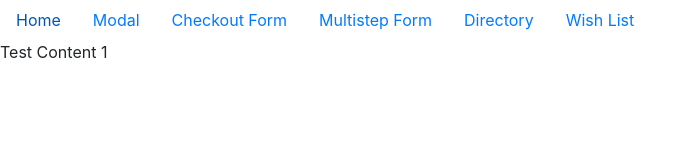
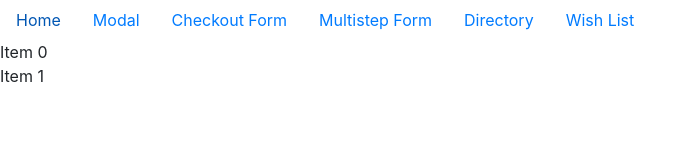
Before and after one commit to pferlito/react-examples, a React (Create React App) app: page /wishlist in a window 1280 px wide. Shown: the top 160 px of the page, without its empty margins (0-696 px from the left). Built offline with nearby package versions, Linux system fonts and the light colour scheme; the HTML template or start-up script is replaced by a standard one.

Commit message:
Code factoring.

```diff
--- a/src/routes/WishlistPage.js
+++ b/src/routes/WishlistPage.js
@@ -7,25 +7,41 @@ export default function WishlistPage() {
     console.log('on drag end');
   }
 
+  const initial = Array.from({ length: 10 }, (v, k) => k).map(k => {
+    return {
+      id: `id-${k}`,
+      content: `Item ${k}`
+    };
+  });
+
+  console.log(initial);
+
+  function WishListItem({ item, index }) {
+    return (
+      <Draggable draggableId={item.id} index={index}>
+        {provided => (
+          <div
+            ref={provided.innerRef}
+            {...provided.draggableProps}
+            {...provided.dragHandleProps}
+          >
+            {item.content}
+          </div>
+        )}
+      </Draggable>
+    );
+  }
+
   return (
     <DragDropContext onDragEnd={onDragEnd}>
       <Droppable droppableId="list">
-        {(provided, snapshot) => (
+        {(provided) => (
           <div ref={provided.innerRef}
           {...provided.draggableProps}
           {...provided.dragHandleProps}
           >
-            <Draggable draggableId="test" index={0}>
-              {provided => (
-                <div
-                  ref={provided.innerRef}
-                  {...provided.draggableProps}
-                  {...provided.dragHandleProps}
-                >
-                  Test Content 1
-                </div>
-              )}
-            </Draggable>
+            <WishListItem item={{id: 'item-0', content: 'Item 0'}} index={0}/>
+            <WishListItem item={{id: 'item-1', content: 'Item 1'}} index={1}/>
             {provided.placeholder}
           </div>
           )}
```
